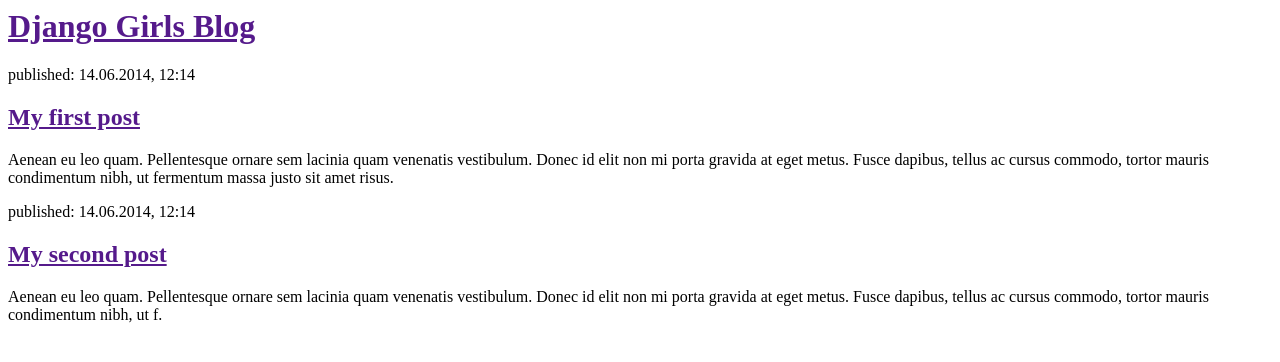
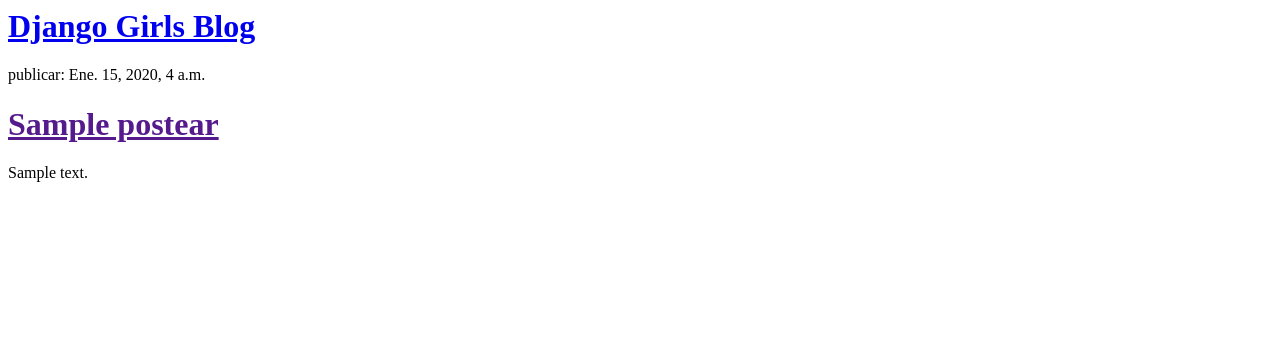
Before and after one commit to colop123/djangoapp, a Django app: template blog/templates/blog/listar_articulo.html in a window 1280 px wide. Shown: the top 362 px of the page. Run offline with Django 3.2, Linux system fonts and the light colour scheme; the template is opened without the code that fills it: values that come from a table or form of the project are taken from there, others are empty; tables that the repository leaves empty hold one stand-in row (values such as "Sample post").

Commit message:
Modificamos la carpeta templetes para mostrar los post guardados en la base de datos

```diff
--- a/blog/models.py
+++ b/blog/models.py
@@ -11,7 +11,7 @@ class Postear(models.Model):
                         blank=True, null=True)
 
     def publicar(self):
-        self.fecha_publicacion = timezone.now()
+        self.fecha_publicacion =timezone.now()
         self.save()
 
     def __str__(self):
--- a/blog/templates/blog/listar_articulo.html
+++ b/blog/templates/blog/listar_articulo.html
@@ -3,20 +3,16 @@
            <title>Django Girls blog</title>
        </head>
        <body>
-           <div>
-               <h1><a href="">Django Girls Blog</a></h1>
-           </div>
+         <div>
+      <h1><a href="/">Django Girls Blog</a></h1>
+  </div>
 
-           <div>
-               <p>published: 14.06.2014, 12:14</p>
-               <h2><a href="">My first post</a></h2>
-               <p>Aenean eu leo quam. Pellentesque ornare sem lacinia quam venenatis vestibulum. Donec id elit non mi porta gravida at eget metus. Fusce dapibus, tellus ac cursus commodo, tortor mauris condimentum nibh, ut fermentum massa justo sit amet risus.</p>
-           </div>
-
-           <div>
-               <p>published: 14.06.2014, 12:14</p>
-               <h2><a href="">My second post</a></h2>
-               <p>Aenean eu leo quam. Pellentesque ornare sem lacinia quam venenatis vestibulum. Donec id elit non mi porta gravida at eget metus. Fusce dapibus, tellus ac cursus commodo, tortor mauris condimentum nibh, ut f.</p>
-           </div>
+  {% for posts in posts %}
+      <div>
+          <p>publicar: {{ posts.fecha_publicacion }}</p>
+          <h1><a href="">{{ posts.titulo }}</a></h1>
+          <p>{{ posts.texto|linebreaksbr }}</p>
+      </div>
+  {% endfor %}
        </body>
    </html>
--- a/blog/views.py
+++ b/blog/views.py
@@ -1,4 +1,7 @@
 from django.shortcuts import render
+from django.utils import timezone
+from .models import Postear
 
 def listar_articulo(request):
-    return render(request, 'blog/listar_articulo.html', {})
+    posts= Postear.objects.filter(fecha_publicacion__lte=timezone.now()).order_by('fecha_publicacion')
+    return render(request, 'blog/listar_articulo.html', {'posts': posts})
```
